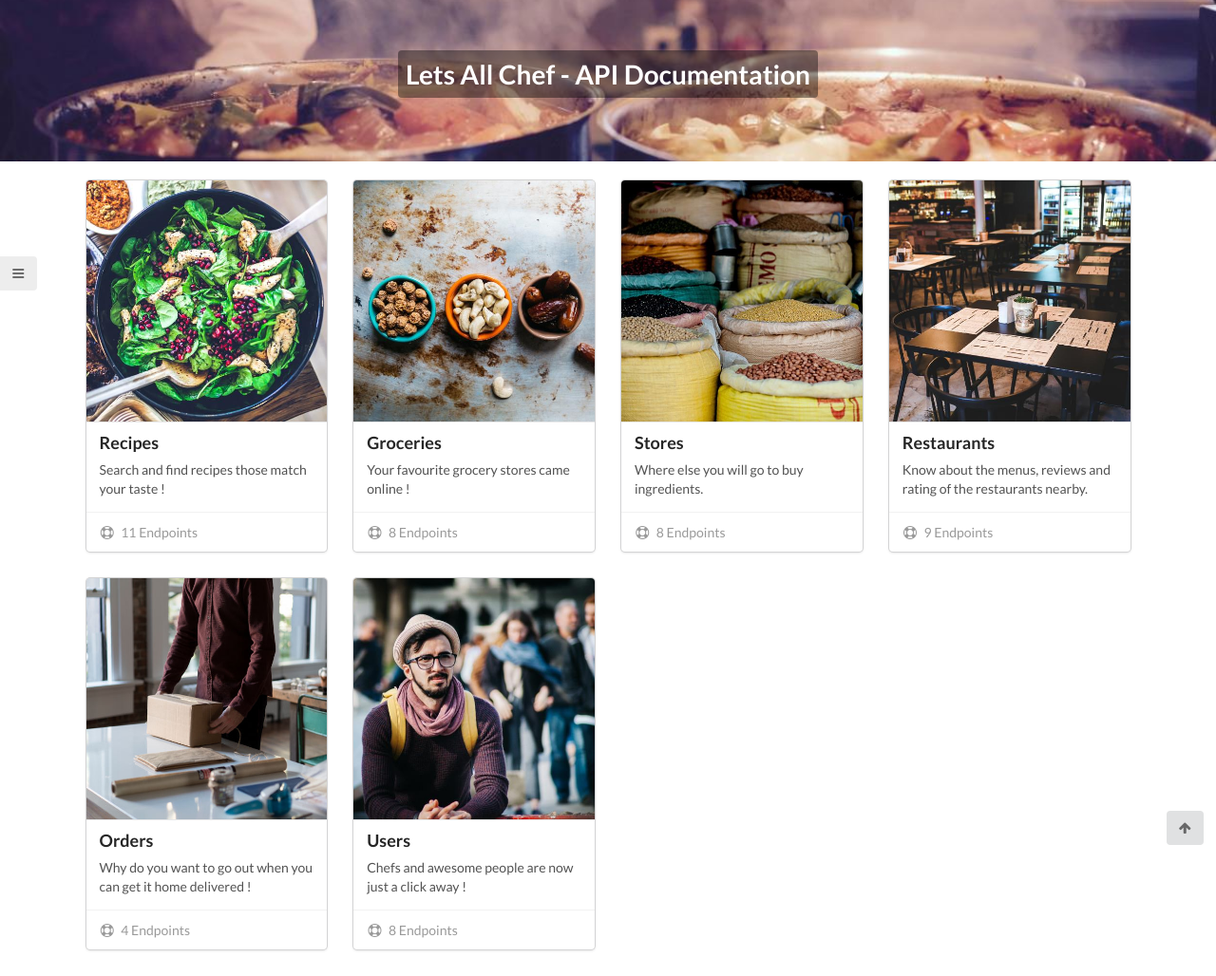
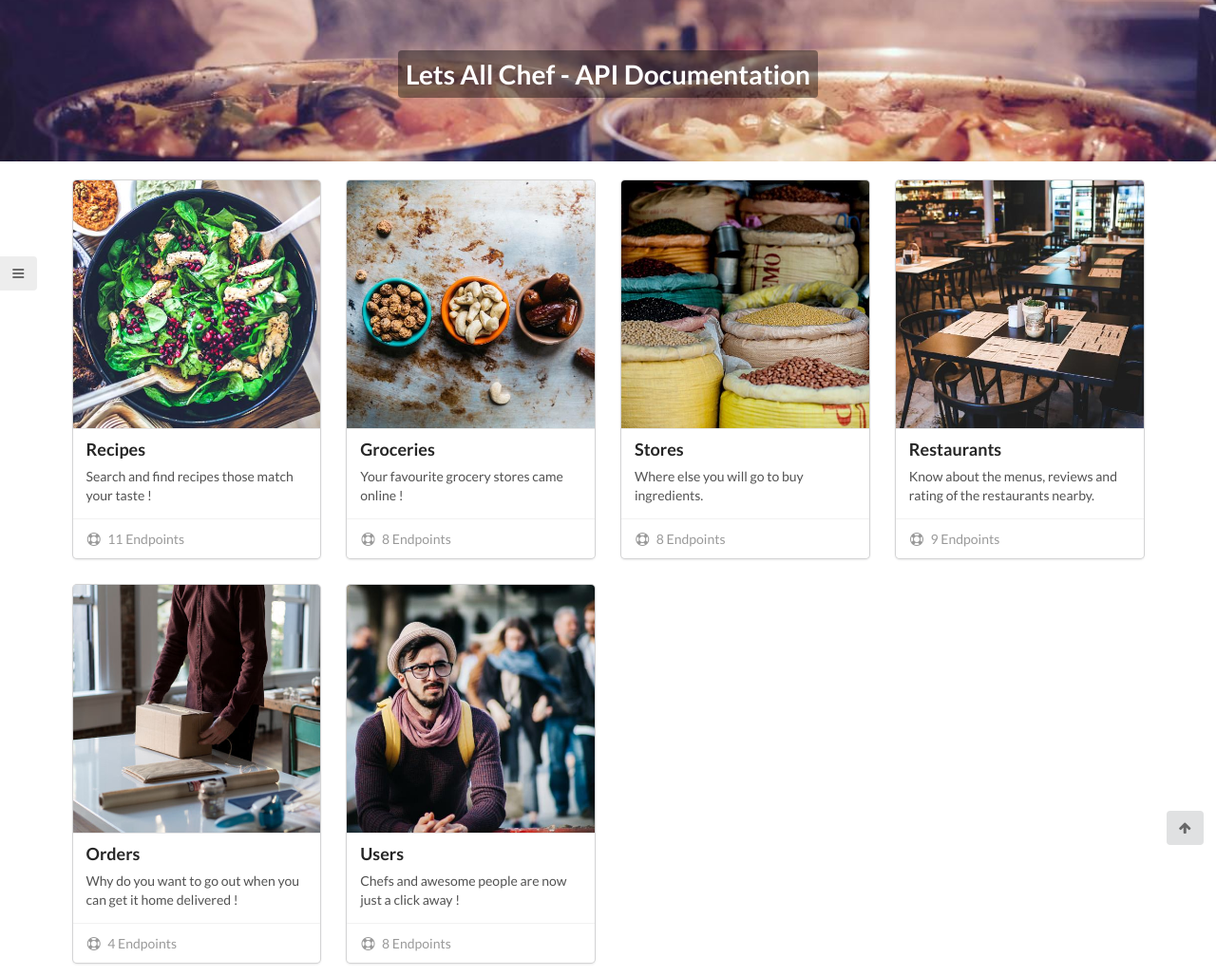
Before and after one commit to letsallchef/docs, a Jekyll site: the page built from api.md, in a window 1280 px wide. Shown: the whole page at 95% size. Built offline with Jekyll 4.4.1, drawn with Linux system fonts in a browser that asks for light colours.

Commit message:
adds proper container

```diff
--- a/api.md
+++ b/api.md
@@ -3,15 +3,16 @@ layout: api
 title: "API Documentation"
 permalink: /api-documentation
 ---
-<div class="ui stackable grid container">
-	{% for api in site.categories.api %}
-	<div class="four wide column">
-		<div class="ui card">
-			<div class="image">
-				<img src="{{ site.baseurl }}/uploads/posts/{{ api.cover }}">
-			</div>
-			<div class="content">
-				<a href="{{ site.baseurl }}{{ api.url }}" class="header">{{ api.title }}</a>
+<div class="ui container">
+	<div class="ui stackable four column grid">
+		{% for api in site.categories.api %}
+		<div class="column">
+			<div class="ui card">
+				<div class="image">
+					<img src="{{ site.baseurl }}/uploads/posts/{{ api.cover }}">
+				</div>
+				<div class="content">
+					<a href="{{ site.baseurl }}{{ api.url }}" class="header">{{ api.title }}</a>
 				<!-- <div class="meta">
 					<span class="date">Last Updated : {{ api.date | date_to_long_string }}</span>
 				</div> -->
@@ -29,3 +30,4 @@ permalink: /api-documentation
 	</div>
 	{% endfor %}
 </div>
+</div>
```
